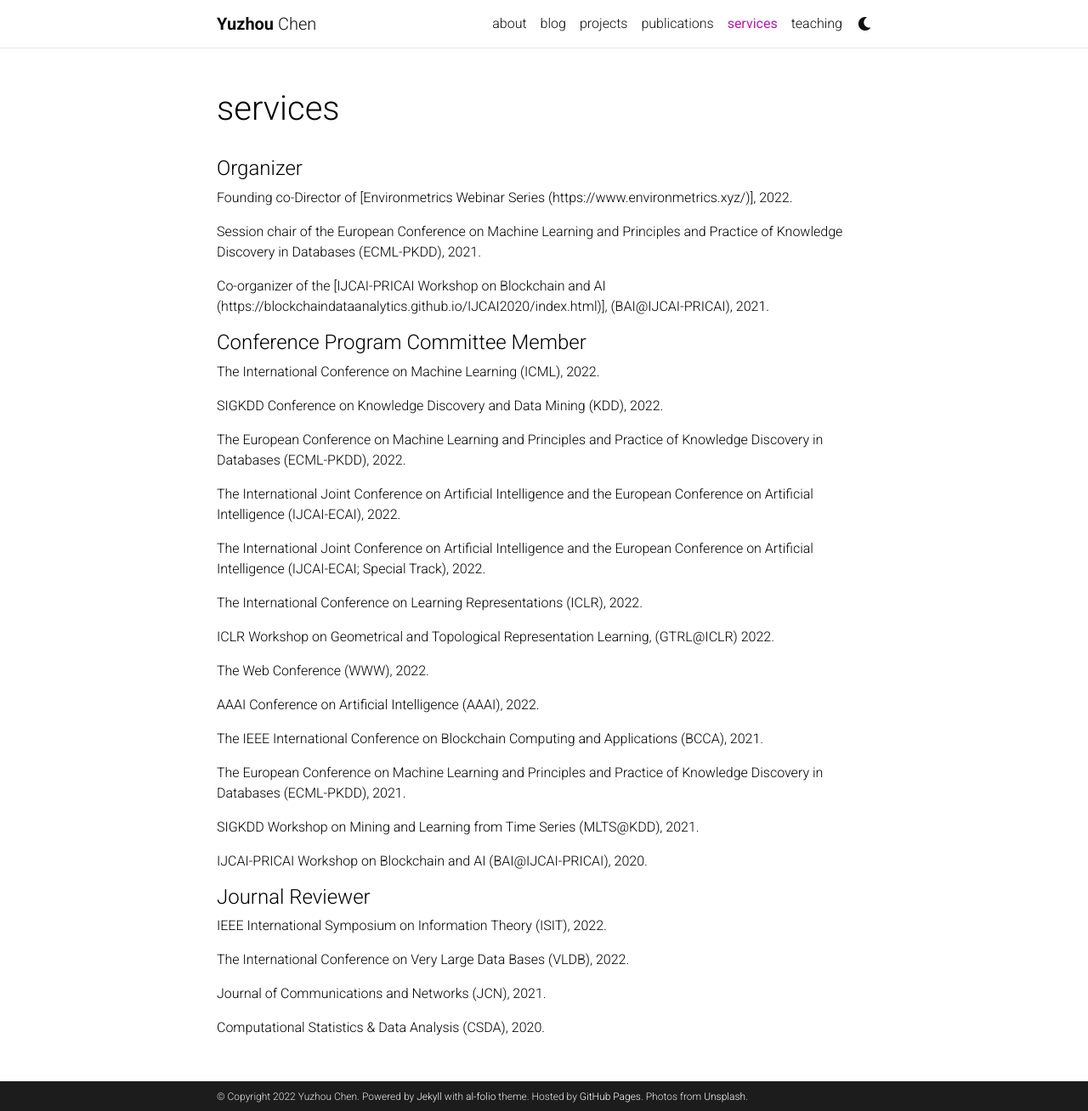
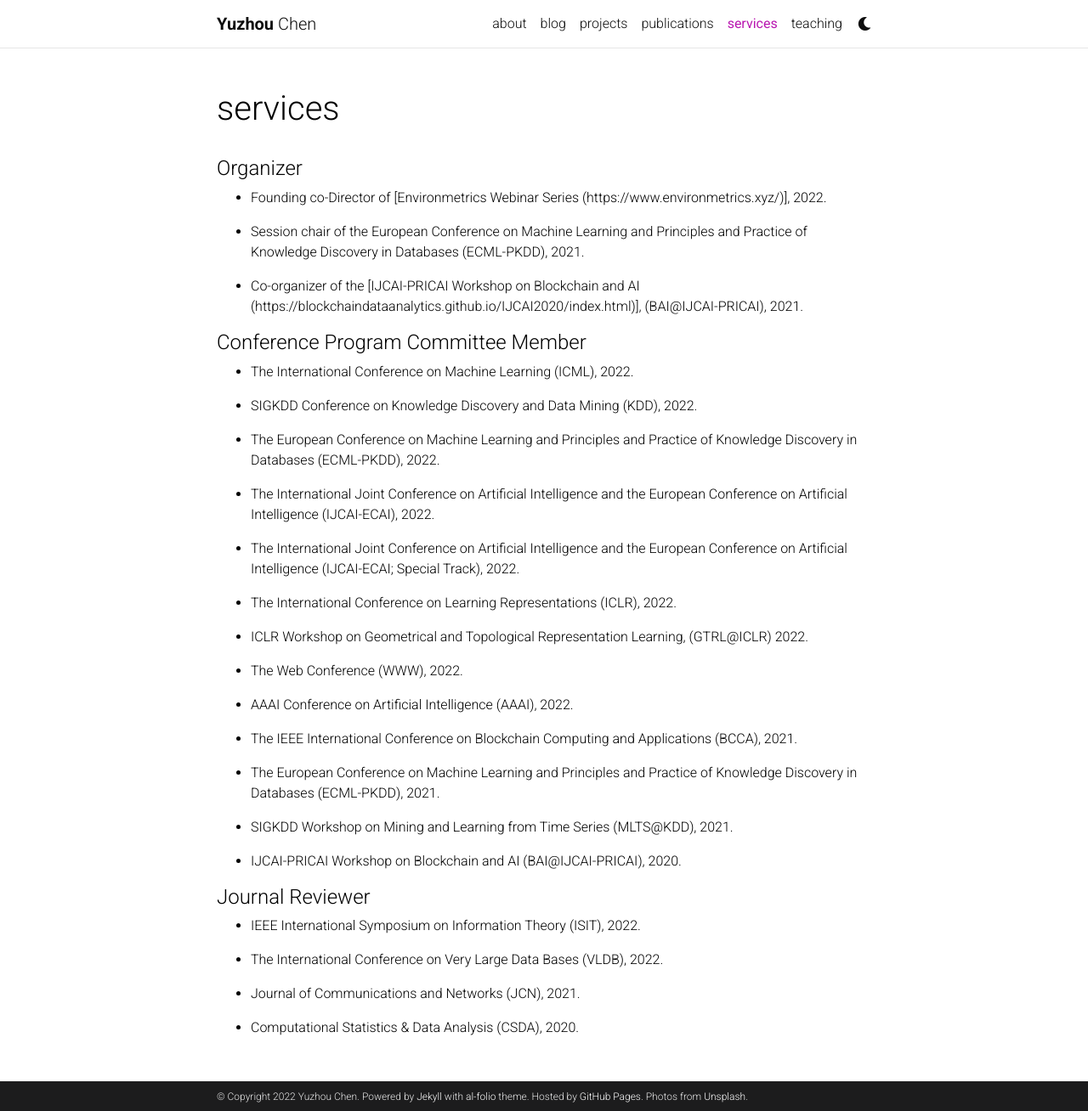
Before and after one commit to yuzhouguangc/yuguang_website, a Jekyll site: the page built from _pages/services.md, in a window 1280 px wide and 1308 px high. Shown: the whole window at 85% size. Built offline with Jekyll 4.4.1, drawn with Linux system fonts in a browser that asks for light colours; comment, search, counter and statistics services are not loaded; a style sheet for code colours, icons or effects is not loaded.

```diff
--- a/_pages/services.md
+++ b/_pages/services.md
@@ -8,48 +8,48 @@ nav: true
 
 #### Organizer
 
-Founding co-Director of [Environmetrics Webinar Series (https://www.environmetrics.xyz/)], 2022.
+- Founding co-Director of [Environmetrics Webinar Series (https://www.environmetrics.xyz/)], 2022.
 
-Session chair of the European Conference on Machine Learning and Principles and Practice of Knowledge Discovery in Databases (ECML-PKDD), 2021.
+- Session chair of the European Conference on Machine Learning and Principles and Practice of Knowledge Discovery in Databases (ECML-PKDD), 2021.
 
-Co-organizer of the [IJCAI-PRICAI Workshop on Blockchain and AI (https://blockchaindataanalytics.github.io/IJCAI2020/index.html)], (BAI@IJCAI-PRICAI), 2021.
+- Co-organizer of the [IJCAI-PRICAI Workshop on Blockchain and AI (https://blockchaindataanalytics.github.io/IJCAI2020/index.html)], (BAI@IJCAI-PRICAI), 2021.
 
 
 #### Conference Program Committee Member
 
-The International Conference on Machine Learning (ICML), 2022.
+- The International Conference on Machine Learning (ICML), 2022.
 
-SIGKDD Conference on Knowledge Discovery and Data Mining (KDD), 2022.
+- SIGKDD Conference on Knowledge Discovery and Data Mining (KDD), 2022.
 
-The European Conference on Machine Learning and Principles and Practice of Knowledge Discovery in Databases (ECML-PKDD), 2022.
+- The European Conference on Machine Learning and Principles and Practice of Knowledge Discovery in Databases (ECML-PKDD), 2022.
 
-The International Joint Conference on Artificial Intelligence and the European Conference on Artificial Intelligence (IJCAI-ECAI), 2022.
+- The International Joint Conference on Artificial Intelligence and the European Conference on Artificial Intelligence (IJCAI-ECAI), 2022.
 
-The International Joint Conference on Artificial Intelligence and the European Conference on Artificial Intelligence (IJCAI-ECAI; Special Track), 2022.
+- The International Joint Conference on Artificial Intelligence and the European Conference on Artificial Intelligence (IJCAI-ECAI; Special Track), 2022.
 
-The International Conference on Learning Representations (ICLR), 2022.
+- The International Conference on Learning Representations (ICLR), 2022.
 
-ICLR Workshop on Geometrical and Topological Representation Learning, (GTRL@ICLR) 2022.
+- ICLR Workshop on Geometrical and Topological Representation Learning, (GTRL@ICLR) 2022.
 
-The Web Conference (WWW), 2022.
+- The Web Conference (WWW), 2022.
 
-AAAI Conference on Artificial Intelligence (AAAI), 2022.
+- AAAI Conference on Artificial Intelligence (AAAI), 2022.
 
-The IEEE International Conference on Blockchain Computing and Applications (BCCA), 2021.
+- The IEEE International Conference on Blockchain Computing and Applications (BCCA), 2021.
 
-The European Conference on Machine Learning and Principles and Practice of Knowledge Discovery in Databases (ECML-PKDD), 2021.
+- The European Conference on Machine Learning and Principles and Practice of Knowledge Discovery in Databases (ECML-PKDD), 2021.
 
-SIGKDD Workshop on Mining and Learning from Time Series (MLTS@KDD), 2021.
+- SIGKDD Workshop on Mining and Learning from Time Series (MLTS@KDD), 2021.
 
-IJCAI-PRICAI Workshop on Blockchain and AI (BAI@IJCAI-PRICAI), 2020.
+- IJCAI-PRICAI Workshop on Blockchain and AI (BAI@IJCAI-PRICAI), 2020.
 
 
 #### Journal Reviewer
 
-IEEE International Symposium on Information Theory (ISIT), 2022.
+- IEEE International Symposium on Information Theory (ISIT), 2022.
 
-The International Conference on Very Large Data Bases (VLDB), 2022.
+- The International Conference on Very Large Data Bases (VLDB), 2022.
 
-Journal of Communications and Networks (JCN), 2021.
+- Journal of Communications and Networks (JCN), 2021.
 
-Computational Statistics & Data Analysis (CSDA), 2020.
+- Computational Statistics & Data Analysis (CSDA), 2020.
```
